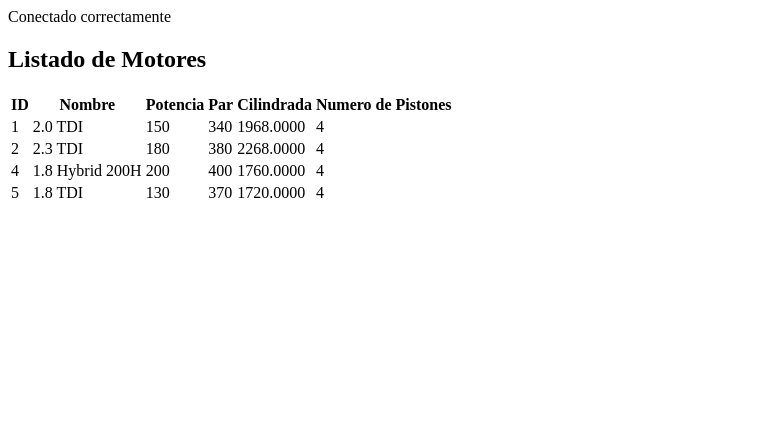
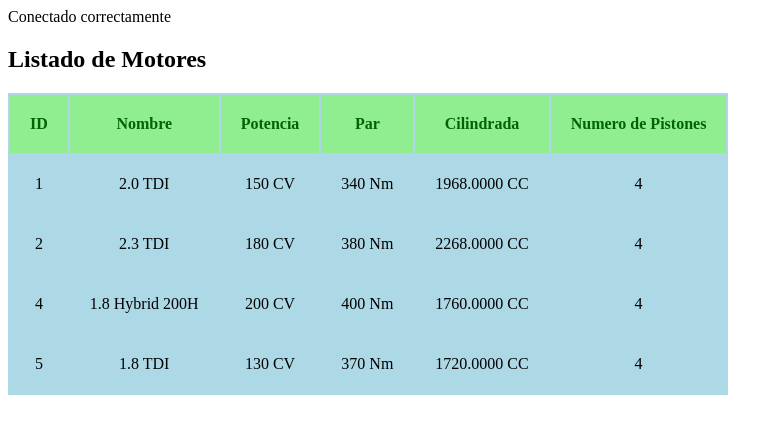
Before and after one commit to alex-ctrl-botardo/autos, a PHP site: page /listar_motor.php in a window 1280 px wide. Shown: the top 434 px of the page, without its empty margins (0-783 px from the left). Run offline with PHP 8.4, Linux system fonts and the light colour scheme; data comes from the database, SQL or seed files in the repository; data that the repository does not hold is empty.

Commit message:
caca css

```diff
--- a/Motor/listar_motor.php
+++ b/Motor/listar_motor.php
@@ -29,14 +29,12 @@ $resultado_listar_motor = $stmt->get_result();
     <head>
         <meta charset="UTF-8">
         <title>Listado de Motor</title>
-         <link rel="stylesheet" href="css/estilos.css">
+         <link rel="stylesheet" href="../css/estilos.css">
     </head>
 
     <body>
         <h2>Listado de Motores</h2>
-        <style type="text/css">
 
-        </style>
         <table>
             <tr class="cabezera">
                 <th>ID</th>
@@ -53,9 +51,9 @@ $resultado_listar_motor = $stmt->get_result();
                 <tr>
                     <td> <?= $fila["id_motor"] ?></td>
                     <td> <?= htmlspecialchars($fila["nombre"]) ?> </td>
-                    <td> <?= htmlspecialchars($fila["potencia"]) ?> </td>
-                    <td> <?= htmlspecialchars($fila["par"]) ?> </td>
-                    <td> <?= htmlspecialchars($fila["cilindrada"]) ?> </td>
+                    <td> <?= htmlspecialchars($fila["potencia"]) ?> CV</td>
+                    <td> <?= htmlspecialchars($fila["par"]) ?> Nm</td>
+                    <td> <?= htmlspecialchars($fila["cilindrada"]) ?> CC</td>
                     <td> <?= htmlspecialchars($fila["num_pistones"]) ?> </td>
                     <!-- <td> <?= htmlspecialchars($fila["id_marca"]) ?> </td> -->
                 </tr>
--- a/css/estilos.css
+++ b/css/estilos.css
@@ -1,26 +1,27 @@
 
 /* Estilo Tabla */
-/* table {
-    border-collapse: collapse;
+table {
+    /* border-collapse: collapse; */
     color: black;
     background-color: lightblue;
-}  */
+}
 
 /* Zeldas */
-/* th, td {
+th, td {
     padding: 20px;
-    border: 6px solid ;
-    border-color: purple;
-} */
+    /* border: whitesmoke ;  */
+    border-color: black;
+}
 
 /* Estilo Cabezera */
-/* .cabezera {
-    text-decoration: underline;
+.cabezera {
+    border: 1px;
+    border-color: yellow;
     color: darkgreen;
     background-color: lightgreen;
-}    */
+}
 
 /* Datos */
-/* td {
+td {
     text-align: center;
-    } */
+    }
```
